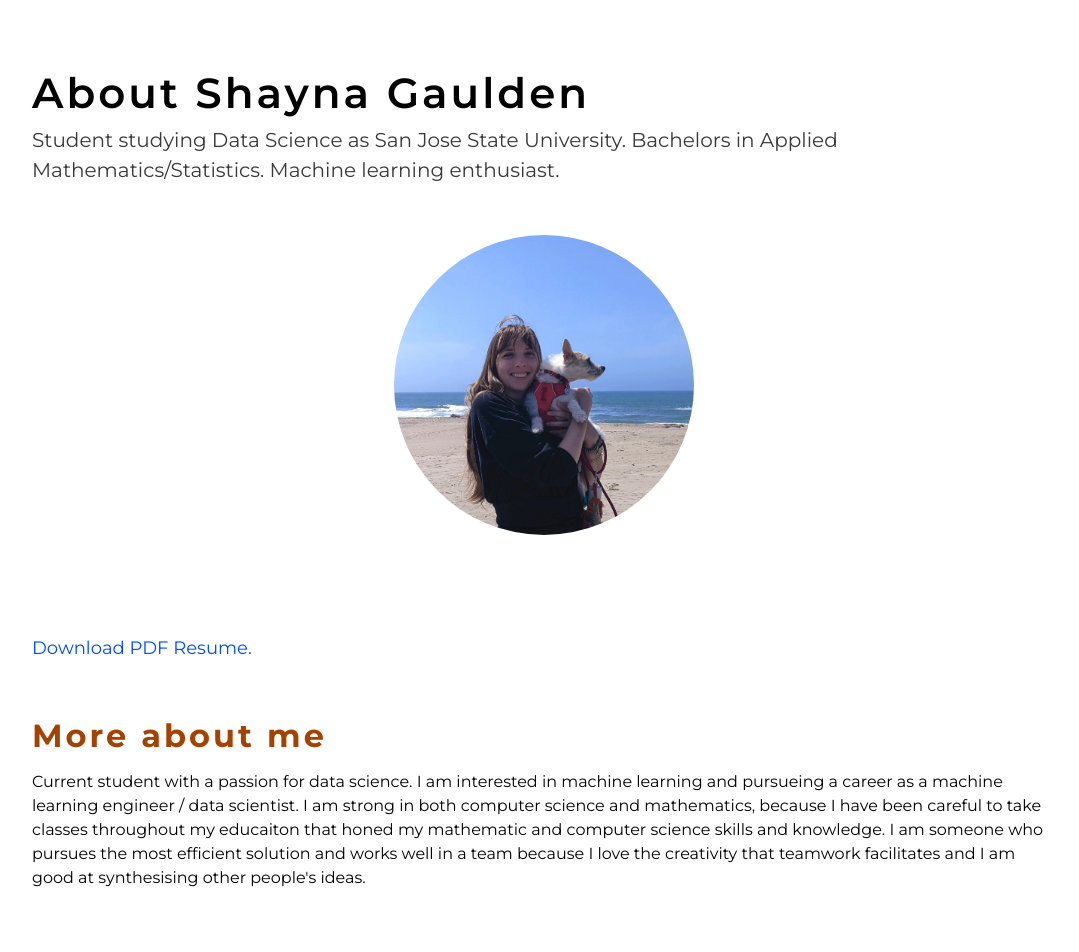
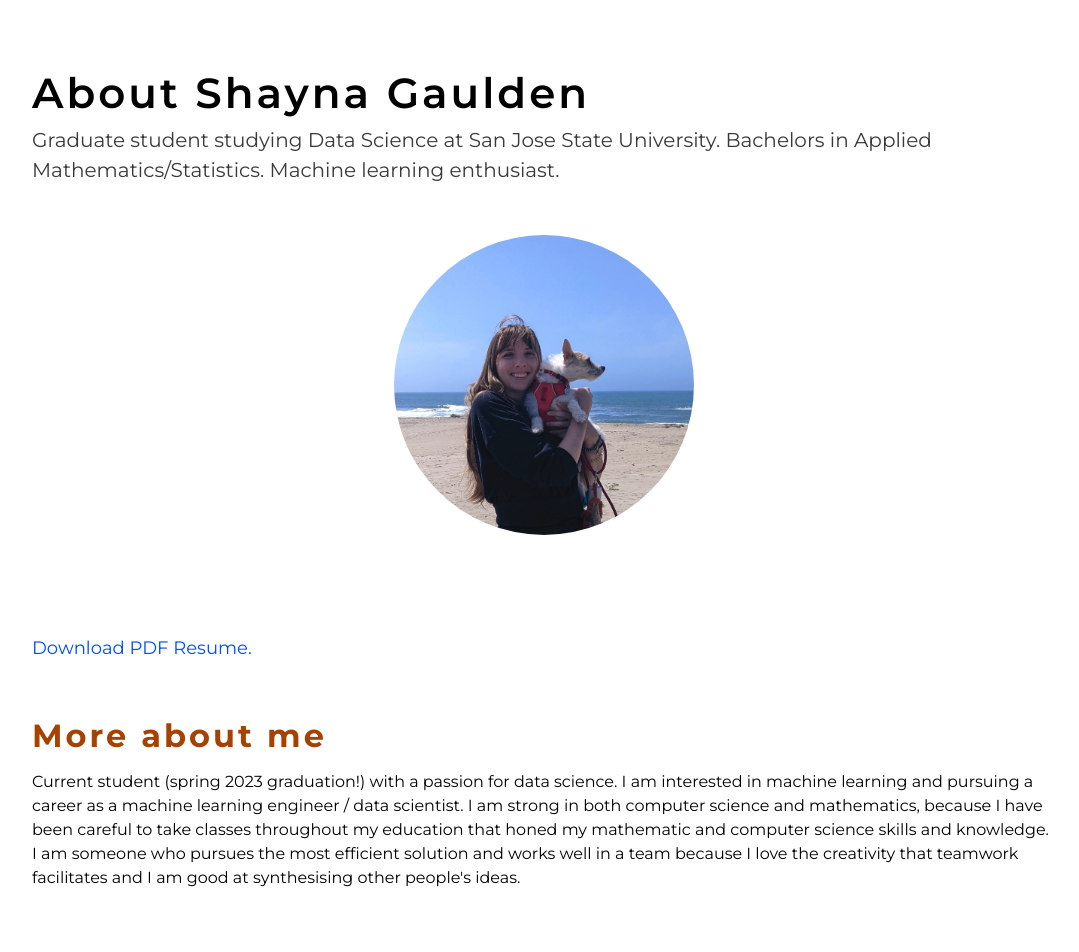
Before and after one commit to shayna-gaulden/portfolio, a React (Create React App) app: page /about in a window 1280 px wide. Shown: the part 180-1132 px from the top of the page, without its empty margins (96-1175 px from the left). Built offline with nearby package versions, Linux system fonts and the light colour scheme.

Commit message:
Corrected typos and updated resume

```diff
--- a/src/App.css
+++ b/src/App.css
@@ -101,6 +101,7 @@ body {
   letter-spacing: 3.5px;
   font-weight: 900;
   color: #000000;
+  text-decoration: none;
 }
 
 .title-container {
--- a/src/components/nav.js
+++ b/src/components/nav.js
@@ -5,9 +5,11 @@ import { Link } from "react-router-dom";
 const Nav = () => {
     return (
         <div className="nav-container">
+            <Link to="/" style={{ textDecoration: 'none' }}>
             <header className="nav-header">
                 Portfolio
             </header>
+            </Link>
             <div className="nav-links">
                 <Link to="/">
                     <div className="nav-button"> Home </div>
--- a/src/pages/about.js
+++ b/src/pages/about.js
@@ -16,7 +16,7 @@ const About = () => {
             <div className="space"/>
             <Title
                 title={"About Shayna Gaulden"}
-                subtitle={"Student studying Data Science as San Jose State University. Bachelors in Applied Mathematics/Statistics. Machine learning enthusiast."}
+                subtitle={"Graduate student studying Data Science at San Jose State University. Bachelors in Applied Mathematics/Statistics. Machine learning enthusiast."}
             />
             <div className="center">
             <img src={SelfImg} alt="Image not available." className="round-img" />
@@ -33,11 +33,11 @@ const About = () => {
             <header className="mid-title">
                 More about me
                 </header>
-            Current student with a passion for data science. I am interested in machine learning and pursueing a career
-            as a machine learning engineer / data scientist. I am strong in both computer science and mathematics, because
-            I have been careful to take classes throughout my educaiton that honed my mathematic and computer science skills
-            and knowledge. I am someone who pursues the most efficient solution and works well in a team because I love the
-            creativity that teamwork facilitates and I am good at synthesising other people's ideas.
+                Current student (spring 2023 graduation!) with a passion for data science. I am interested in machine learning and pursuing a career
+as a machine learning engineer / data scientist. I am strong in both computer science and mathematics, because
+I have been careful to take classes throughout my education that honed my mathematic and computer science skills
+and knowledge. I am someone who pursues the most efficient solution and works well in a team because I love the
+creativity that teamwork facilitates and I am good at synthesising other people's ideas.
 
 
 
--- a/src/pages/projects/evo-bio-networks.js
+++ b/src/pages/projects/evo-bio-networks.js
@@ -21,7 +21,7 @@ const EvoBioNetwork = () => {
             <div className="space"/>
             <Title
                 title={"Evolution of Biological Networks in Space and Time"}
-                subtitle={"Shayna Gaulden | Mar 2020- May 2021 | Python Research Project"}
+                subtitle={"Shayna Gaulden | Mar 2020 - May 2021 | Python Research Project"}
             />
             <a href="https://github.com/shayna-gaulden/graphing-dispersal-death-processes" target="_blank" rel="noreferrer" className="github-link">
                 Project Code on Github.
```
Also changed, not shown: 1 other file (tests, documents, lock files or other folders).
